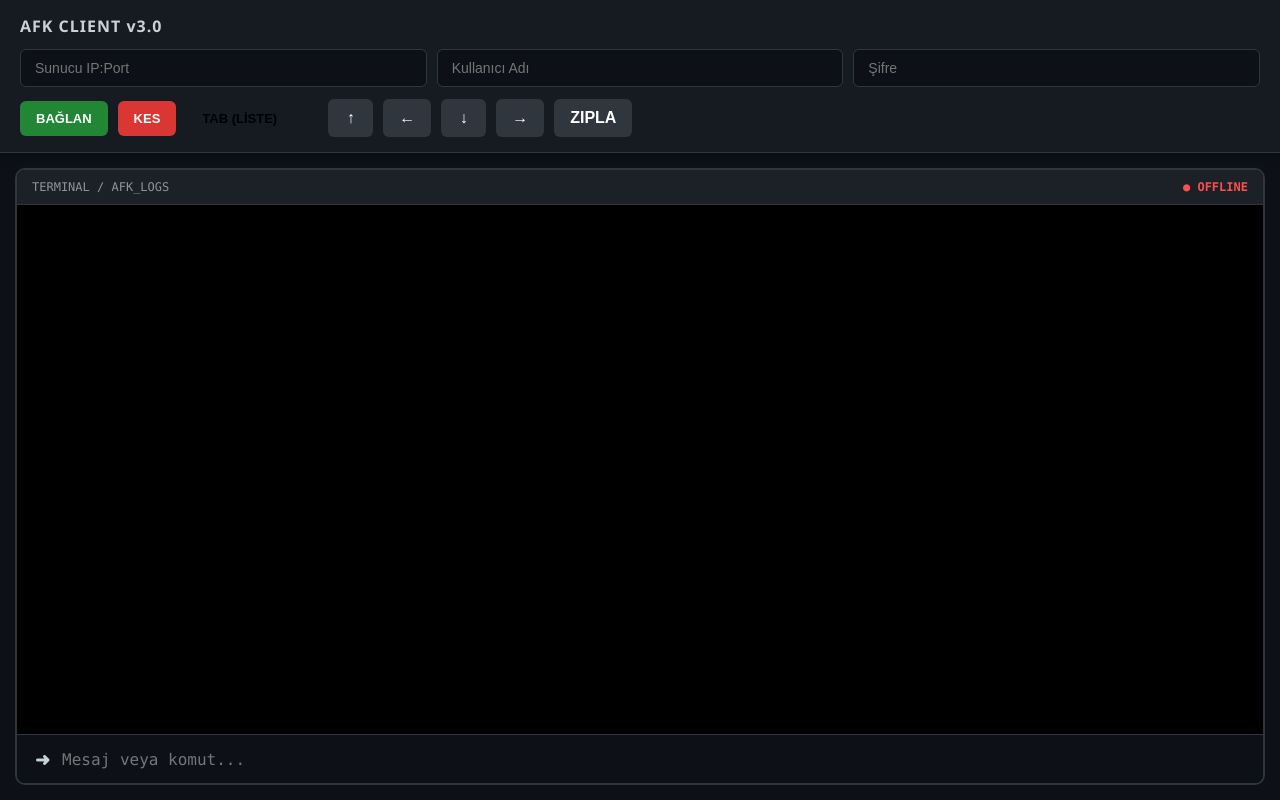
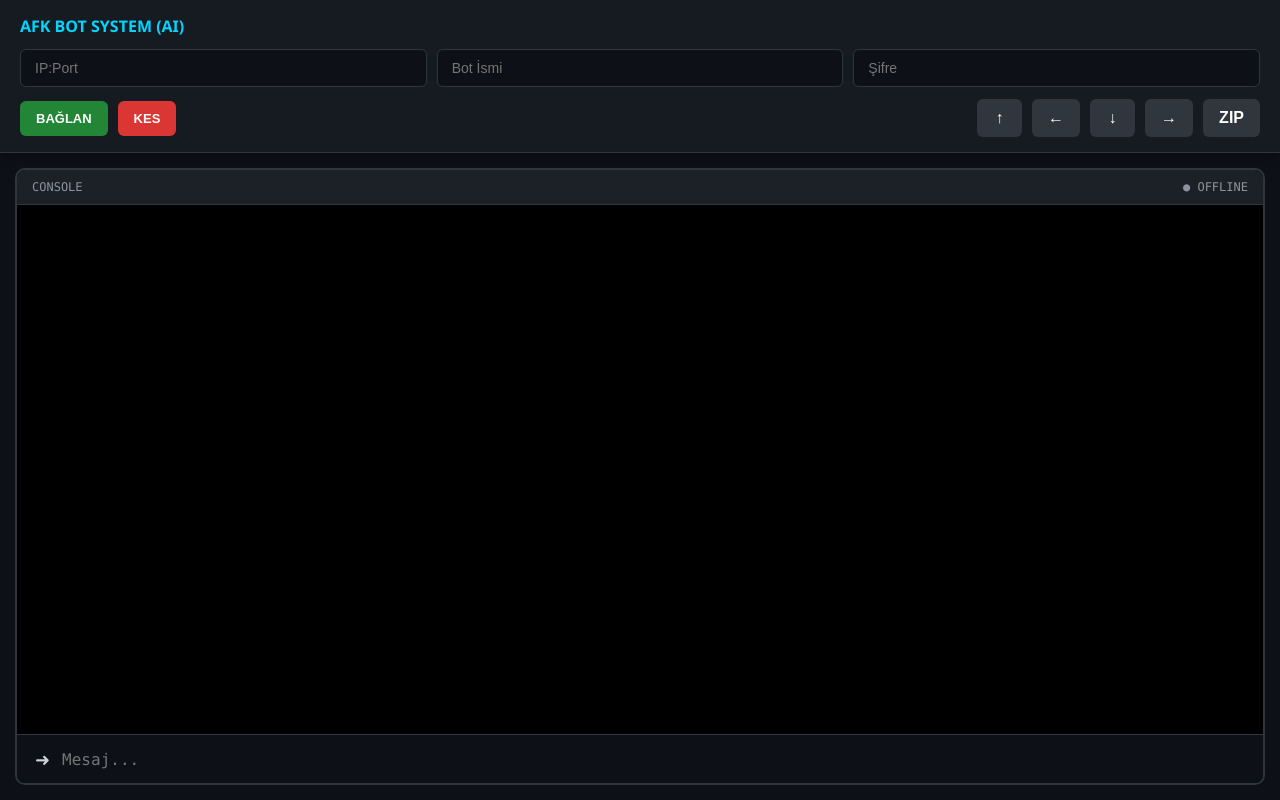
Before and after one commit to Sunay16018/Afk-Client, a website: page index.html in a window 1280 px wide. Drawn offline with nearby package versions, Linux system fonts and the light colour scheme; no server answers.

Commit message:
Update index.html

```diff
--- a/index.html
+++ b/index.html
@@ -3,42 +3,39 @@
 <head>
     <meta charset="UTF-8">
     <meta name="viewport" content="width=device-width, initial-scale=1.0">
-    <title>AFK CLIENT PRO</title>
+    <title>AFK AI CLIENT</title>
     <link rel="stylesheet" href="style.css">
 </head>
 <body>
     <div class="top-bar">
-        <div style="font-weight: bold; color: var(--accent); letter-spacing: 1px;">AFK CLIENT v3.0</div>
+        <div style="font-weight: bold; color: #00d4ff;">AFK BOT SYSTEM (AI)</div>
         <div class="input-row">
-            <input type="text" id="host" placeholder="Sunucu IP:Port">
-            <input type="text" id="username" placeholder="Kullanıcı Adı">
+            <input type="text" id="host" placeholder="IP:Port">
+            <input type="text" id="username" placeholder="Bot İsmi">
             <input type="password" id="password" placeholder="Şifre">
         </div>
         <div class="action-row">
             <button onclick="connect()" class="btn btn-start">BAĞLAN</button>
             <button onclick="disconnect()" class="btn btn-stop">KES</button>
-            <button id="tab-btn" class="btn" style="background:var(--accent); color:#000">TAB (LİSTE)</button>
-            <div style="width:15px"></div>
+            <div style="flex:1"></div>
             <button onclick="move('forward')" class="btn btn-move">↑</button>
             <button onclick="move('left')" class="btn btn-move">←</button>
             <button onclick="move('back')" class="btn btn-move">↓</button>
             <button onclick="move('right')" class="btn btn-move">→</button>
-            <button onclick="move('jump')" class="btn btn-move">ZIPLA</button>
+            <button onclick="move('jump')" class="btn btn-move">ZIP</button>
         </div>
     </div>
-
     <div class="terminal-window">
         <div class="terminal-header">
-            <span style="color: #8b949e;">TERMINAL / AFK_LOGS</span>
-            <span id="status-indicator" style="color: #ff4d4d; font-weight: bold;">● OFFLINE</span>
+            <span>CONSOLE</span>
+            <span id="status-indicator">● OFFLINE</span>
         </div>
         <div id="logs"></div>
         <div class="input-area">
-            <span style="color: var(--success); font-weight: bold;">➜</span>
-            <input type="text" id="chat-input" placeholder="Mesaj veya komut..." autocomplete="off">
+            <span>➜</span>
+            <input type="text" id="chat-input" placeholder="Mesaj..." autocomplete="off">
         </div>
     </div>
-
     <script src="/socket.io/socket.io.js"></script>
     <script src="script.js"></script>
 </body>
```
